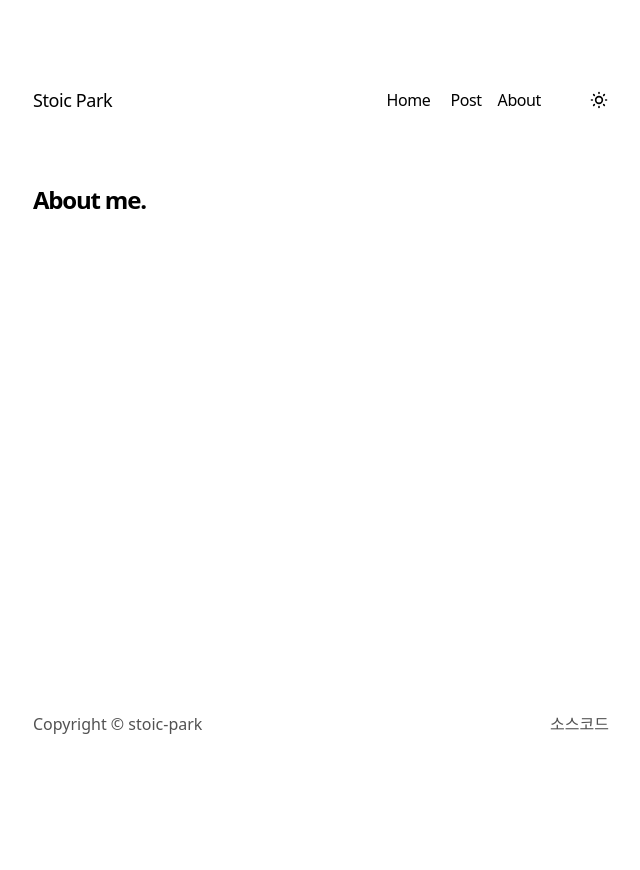
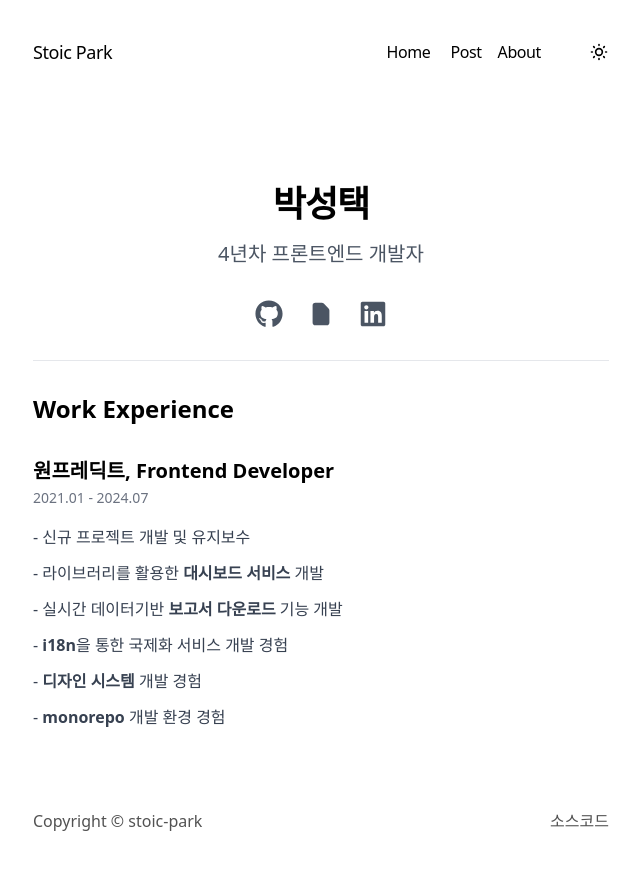
Before and after one commit to stoic-park/blog, a Next.js app: page /about in a window 1280 px wide. Shown: the top 870 px of the page, without its empty margins (319-959 px from the left). Before the commit the page ends 800 px from the top, so only its background shows below. Built offline with nearby package versions, Linux system fonts and the light colour scheme.

Commit message:
fix: about page description

```diff
--- a/app/about/page.tsx
+++ b/app/about/page.tsx
@@ -1,4 +1,7 @@
-import { BlogPosts } from 'app/components/posts'
+import Image from 'next/image'
+import Link from 'next/link'
+import { FaGithub, FaLinkedin } from 'react-icons/fa' // Font Awesome icons
+import { HiDocument } from 'react-icons/hi' // Heroicons
 
 export const metadata = {
   title: 'About',
@@ -7,10 +10,90 @@ export const metadata = {
 
 export default function Page() {
   return (
-    <section>
-      <h1 className="font-semibold text-2xl mb-8 tracking-tighter">
-        About me.
-      </h1>
+    <section className="max-w-2xl mx-auto py-12">
+      <div className="space-y-8">
+        {/* Header Section */}
+        <div className="border-b pb-8 text-center">
+          <h1 className="text-4xl font-bold tracking-tight mb-4">박성택</h1>
+          <p className="text-xl text-gray-600 dark:text-gray-400 mb-4">
+            4년차 프론트엔드 개발자
+          </p>
+          {/* Social Links */}
+          <div className="flex justify-center gap-6 pt-4">
+            <Link
+              href="https://github.com/stoic-park"
+              target="_blank"
+              rel="noopener noreferrer"
+              className="text-gray-600 hover:text-black dark:text-gray-400 dark:hover:text-white transition-colors"
+            >
+              <FaGithub size={28} />
+            </Link>
+            <Link
+              href="https://bit.ly/42fCINr"
+              target="_blank"
+              rel="noopener noreferrer"
+              className="text-gray-600 hover:text-black dark:text-gray-400 dark:hover:text-white transition-colors"
+            >
+              <HiDocument size={28} />
+            </Link>
+            <Link
+              href="https://www.linkedin.com/in/sungtaek-park-8734341a8/"
+              target="_blank"
+              rel="noopener noreferrer"
+              className="text-gray-600 hover:text-black dark:text-gray-400 dark:hover:text-white transition-colors"
+            >
+              <FaLinkedin size={28} />
+            </Link>
+          </div>
+        </div>
+
+        {/* Experience Section */}
+        <div className="space-y-12">
+          <div>
+            <h2 className="text-2xl font-bold mb-8">Work Experience</h2>
+            <div className="space-y-6">
+              <div className="group">
+                <div className="mb-4">
+                  <div>
+                    <h3 className="text-xl font-semibold group-hover:text-blue-600 transition-colors">
+                      <a
+                        href="https://onepredict.ai/"
+                        target="_blank"
+                        rel="noopener noreferrer"
+                        className="hover:underline"
+                      >
+                        원프레딕트, Frontend Developer
+                      </a>
+                    </h3>
+                  </div>
+                  <span className="text-sm text-gray-500">
+                    2021.01 - 2024.07
+                  </span>
+                </div>
+                <div className="space-y-3 text-gray-700 dark:text-gray-300">
+                  <p>- 신규 프로젝트 개발 및 유지보수</p>
+                  <p>
+                    - 라이브러리를 활용한 <strong>대시보드 서비스</strong> 개발
+                  </p>
+                  <p>
+                    - 실시간 데이터기반 <strong>보고서 다운로드</strong> 기능
+                    개발
+                  </p>
+                  <p>
+                    - <strong>i18n</strong>을 통한 국제화 서비스 개발 경험
+                  </p>
+                  <p>
+                    - <strong>디자인 시스템</strong> 개발 경험
+                  </p>
+                  <p>
+                    - <strong>monorepo</strong> 개발 환경 경험
+                  </p>
+                </div>
+              </div>
+            </div>
+          </div>
+        </div>
+      </div>
     </section>
   )
 }
--- a/package.json
+++ b/package.json
@@ -18,6 +18,7 @@
     "next-mdx-remote": "^4.4.1",
     "react": "18.2.0",
     "react-dom": "18.2.0",
+    "react-icons": "^5.5.0",
     "sugar-high": "^0.6.0",
     "typescript": "5.3.3"
   },
```
Also changed, not shown: 1 other file (tests, documents, lock files or other folders).
